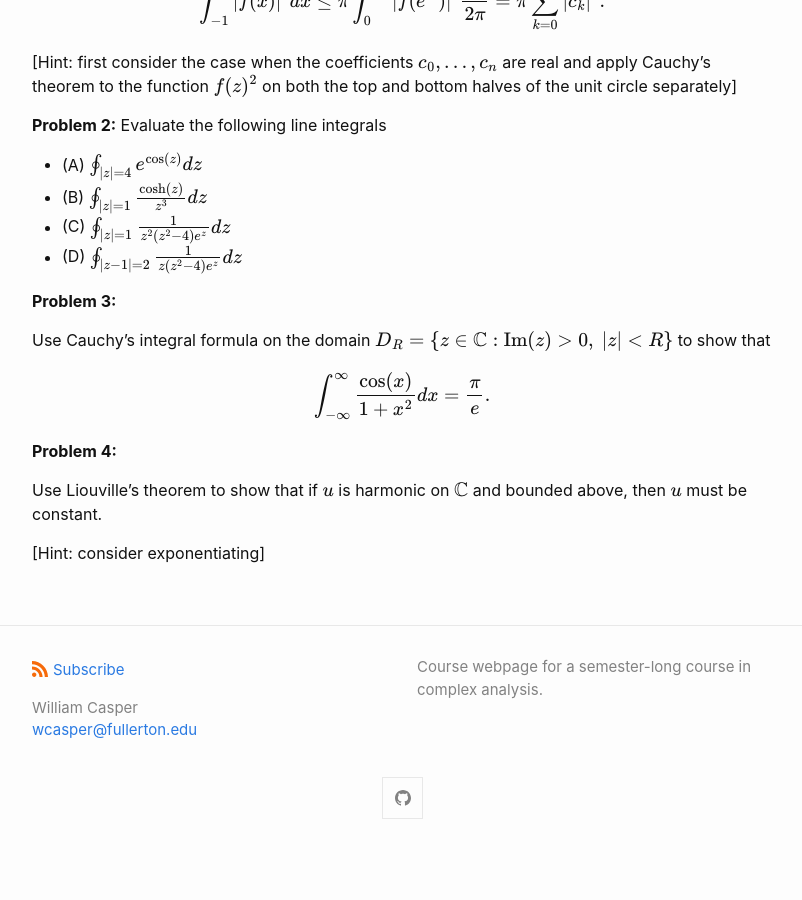
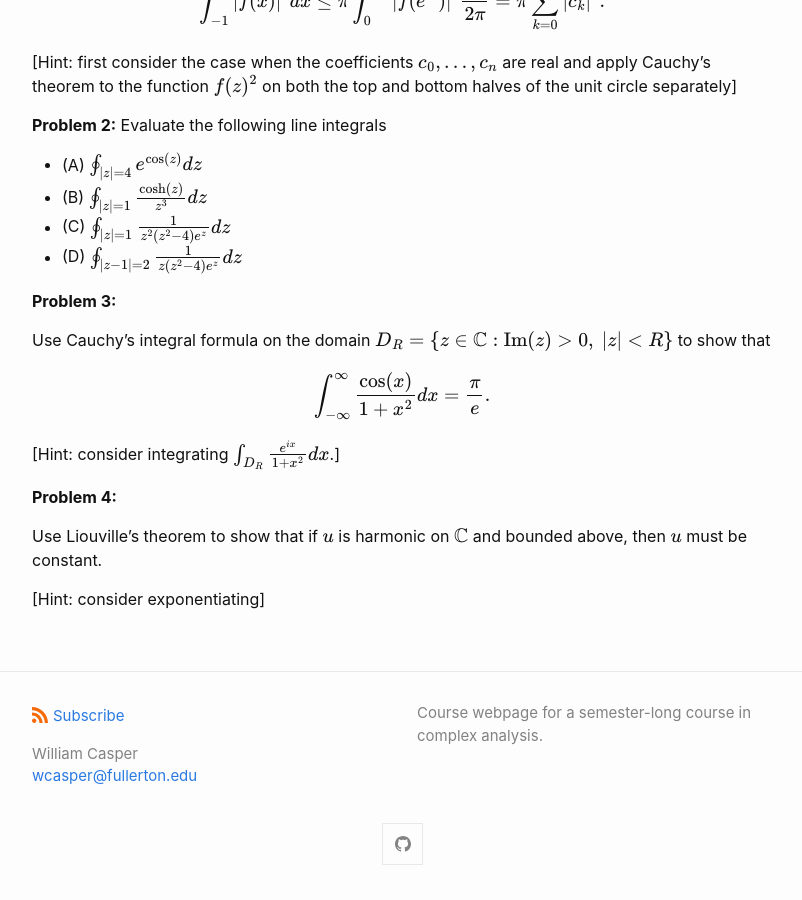
Before and after one commit to wcasper/math412fall2021, a Jekyll site: the page built from _homework/hw4.md, in a window 1280 px wide and 900 px high, scrolled down 583 px. Shown: the whole window, without its empty margins (238-1040 px from the left). Built offline with Jekyll 4.4.1, drawn with Linux system fonts in a browser that asks for light colours; before the commit the page ends 1437 px from its top, so only the background shows below that.

Commit message:
added hint

```diff
--- a/_homework/hw4.md
+++ b/_homework/hw4.md
@@ -36,6 +36,8 @@ Use Cauchy's integral formula on the domain $$D_R = \{z\in\mathbb C: \text{Im}(z
 
 $$\int_{-\infty}^\infty \frac{\cos(x)}{1+x^2}dx = \frac{\pi}{e}.$$
 
+[Hint: consider integrating $$\int_{D_R} \frac{e^{ix}}{1+x^2}dx$$.]
+
 **Problem 4:**
 
 Use Liouville's theorem to show that if $$u$$ is harmonic on $$\mathbb C$$ and bounded above, then $$u$$ must be constant.
```
